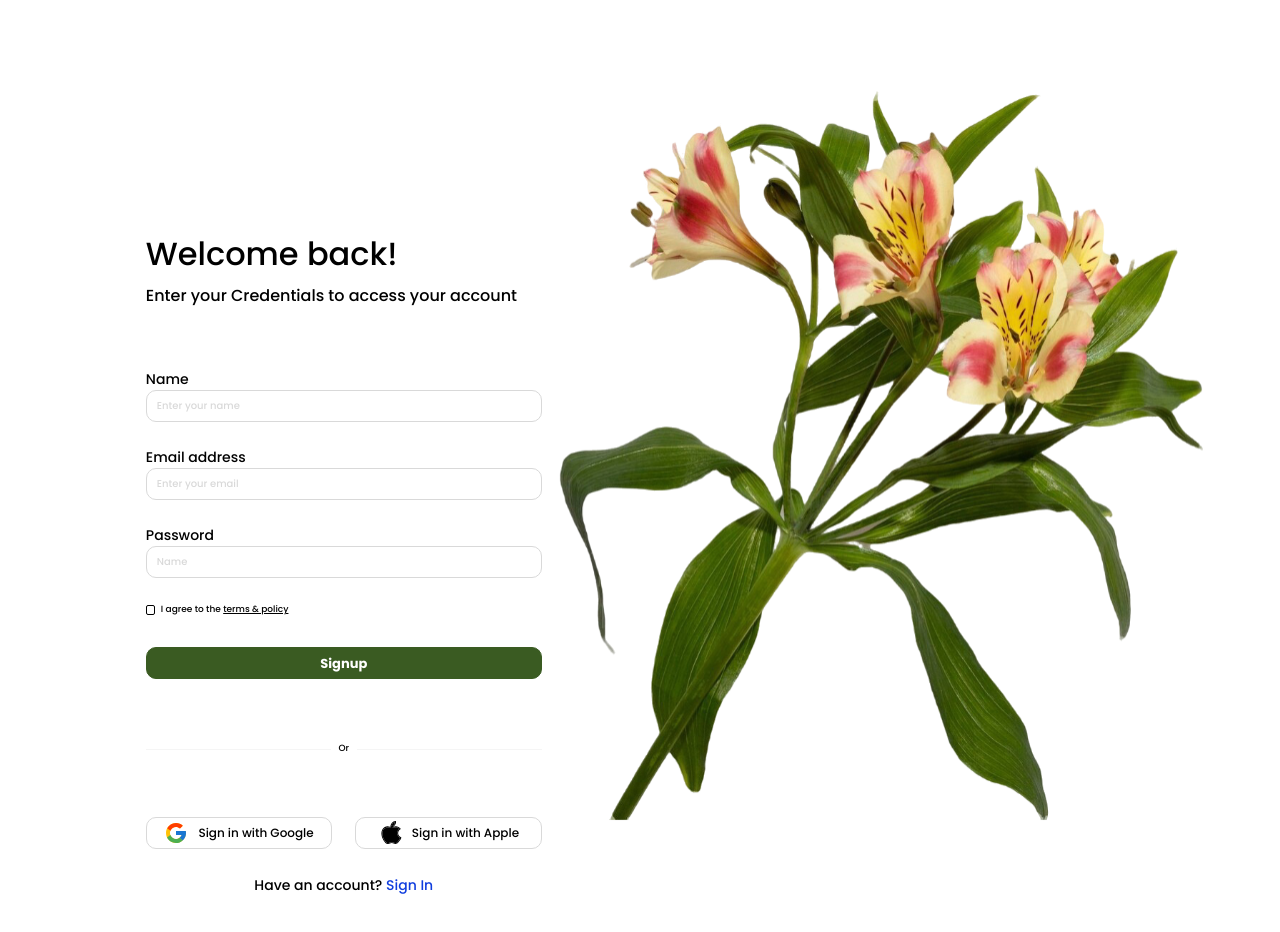
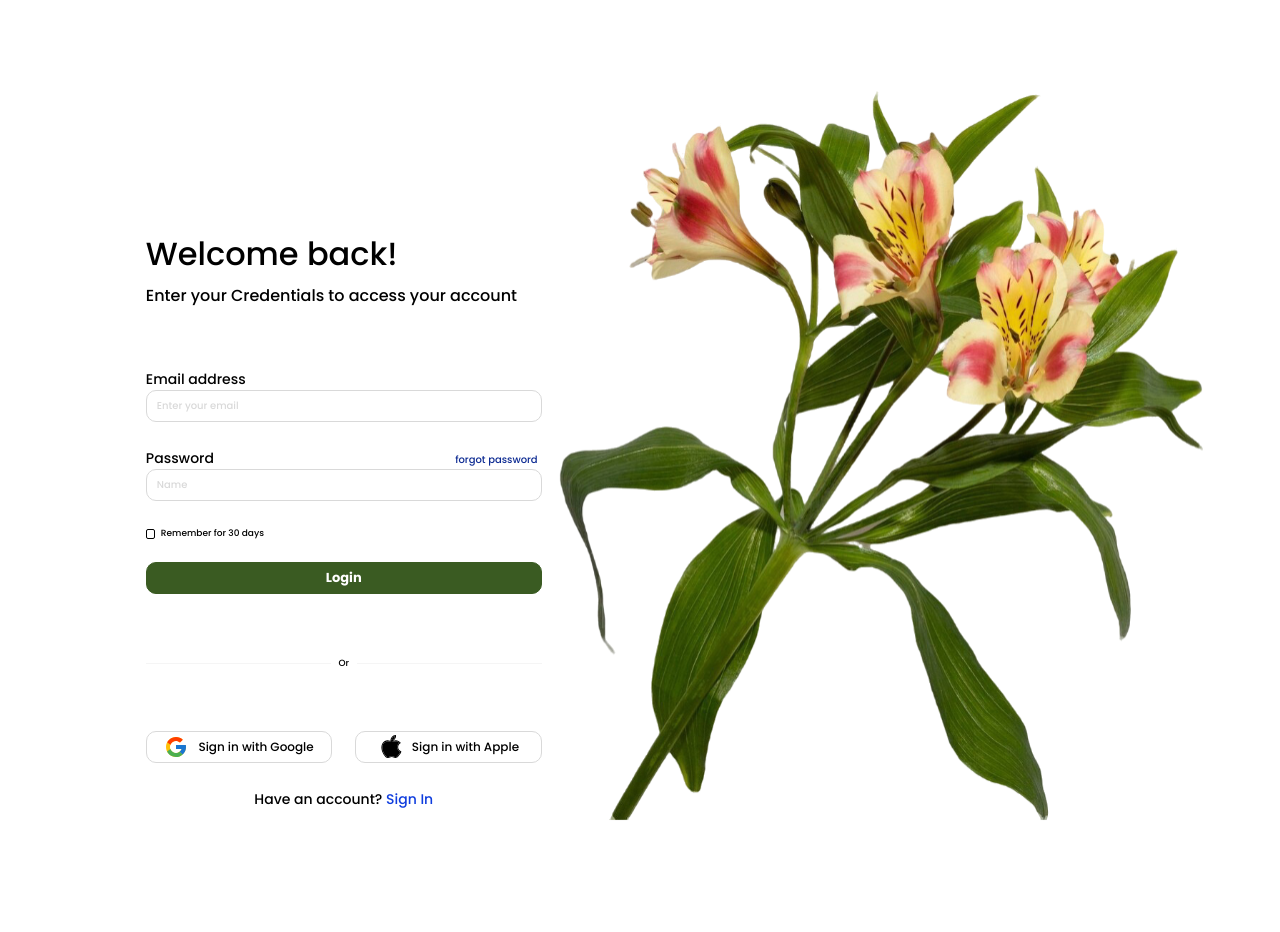
Before and after one commit to rimerGAB/appdev1-final-practical-exam, a React (Vite) app: page / in a window 1280 px wide. Shown: the top 932 px of the page. Built offline with nearby package versions, Linux system fonts and the light colour scheme.

Commit message:
Update Login form

```diff
--- a/src/components/Login.jsx
+++ b/src/components/Login.jsx
@@ -12,22 +12,21 @@ export default function Login() {
           <p className={styles.subtitle}>Enter your Credentials to access your account</p>
           <form className={styles.form} onSubmit={(event) => event.preventDefault()}>
             <div className={styles.field}>
-              <label htmlFor="signup-name">Name</label>
-              <input className={styles.input} id="signup-name" name="name" placeholder="Enter your name" autoComplete="name" required />
+              <label htmlFor="login-email">Email address</label>
+              <input className={styles.input} id="login-email" name="email" type="email" placeholder="Enter your email" autoComplete="email" required />
             </div>
             <div className={styles.field}>
-              <label htmlFor="signup-email">Email address</label>
-              <input className={styles.input} id="signup-email" name="email" type="email" placeholder="Enter your email" autoComplete="email" required />
-            </div>
-            <div className={styles.field}>
-              <label htmlFor="signup-password">Password</label>
-              <input className={styles.input} id="signup-password" name="password" type="password" placeholder="Name" autoComplete="new-password" required />
+              <div className={styles.passwordLabel}>
+                <label htmlFor="login-password">Password</label>
+                <a className={styles.forgotPassword} href="#forgot-password">forgot password</a>
+              </div>
+              <input className={styles.input} id="login-password" name="password" type="password" placeholder="Name" autoComplete="current-password" required />
             </div>
             <label className={styles.checkbox}>
-              <input name="terms" type="checkbox" required />
-              <span>I agree to the <a href="#terms">terms &amp; policy</a></span>
+              <input name="remember" type="checkbox" />
+              <span>Remember for 30 days</span>
             </label>
-            <button className={styles.submit} type="submit">Signup</button>
+            <button className={styles.submit} type="submit">Login</button>
           </form>
           <div className={styles.divider}>
             <span>Or</span>
--- a/src/components/Login.module.css
+++ b/src/components/Login.module.css
@@ -16,18 +16,20 @@
 .content { width: 404px; max-width: 100%; }
 .title { margin: 0; font-size: 32px; font-weight: 500; line-height: 48px; }
 .subtitle { margin: 5.1px 0 0; font-size: 16px; font-weight: 500; line-height: 26.55px; }
-.form { margin-top: 59.74px; display: flex; flex-direction: column; gap: 19.7px; }
+.form { margin-top: 59.74px; display: flex; flex-direction: column; gap: 19.9127px; }
 
-.field { display: flex; flex-direction: column; min-height: 58px; font-size: 14px; line-height: 21px; }
+.field { display: flex; flex-direction: column; min-height: 58.6319px; font-size: 14px; line-height: 21px; }
+.passwordLabel { display: flex; justify-content: space-between; align-items: baseline; padding-right: 4px; }
+.forgotPassword { color: #0c2a92; font-size: 10px; line-height: 16.59px; text-decoration: none; }
 .input { width: 100%; height: 32px; padding: 0 10px; border: 1px solid #d9d9d9; border-radius: 10px; background: #fff; color: #000; font-size: 10px; font-weight: 500; line-height: 15px; }
 .input::placeholder { color: #d9d9d9; opacity: 1; }
 .input:focus-visible { outline: 2px solid #3a5b22; outline-offset: 2px; }
-.checkbox { display: flex; align-items: center; gap: 6px; font-size: 9px; line-height: 15.32px; cursor: pointer; }
+.checkbox { display: flex; align-items: center; gap: 6px; font-size: 9px; line-height: 15.4877px; cursor: pointer; }
 .checkbox input { appearance: none; width: 9px; height: 10px; margin: 0; border: 1px solid #000; border-radius: 2px; background: #fff; flex-shrink: 0; }
 .checkbox input:checked { background: #3a5b22; box-shadow: inset 0 0 0 1px #fff; }
 .checkbox input:focus-visible { outline: 2px solid #3a5b22; outline-offset: 2px; }
 .checkbox a { color: inherit; text-decoration: underline; }
-.submit { margin-top: 9.85px; width: 100%; height: 32px; padding: 0 10px; border: 1px solid #3a5b22; border-radius: 10px; background: #3a5b22; color: #fff; font-size: 13px; line-height: 19.5px; font-weight: 700; cursor: pointer; }
+.submit { margin-top: 0; width: 100%; height: 32px; padding: 0 10px; border: 1px solid #3a5b22; border-radius: 10px; background: #3a5b22; color: #fff; font-size: 13px; line-height: 19.5px; font-weight: 700; cursor: pointer; }
 .submit:hover { filter: brightness(1.08); }
 .divider { display: flex; align-items: center; gap: 3px; width: 400px; max-width: 100%; height: 15.32px; margin: 62.1px auto 0; font-size: 9px; line-height: 13.5px; }
 .divider::before, .divider::after { content: ''; flex: 1; height: 1px; background: #f5f5f5; }
```
Also changed, not shown: gabaleo-login-form.png (added).
